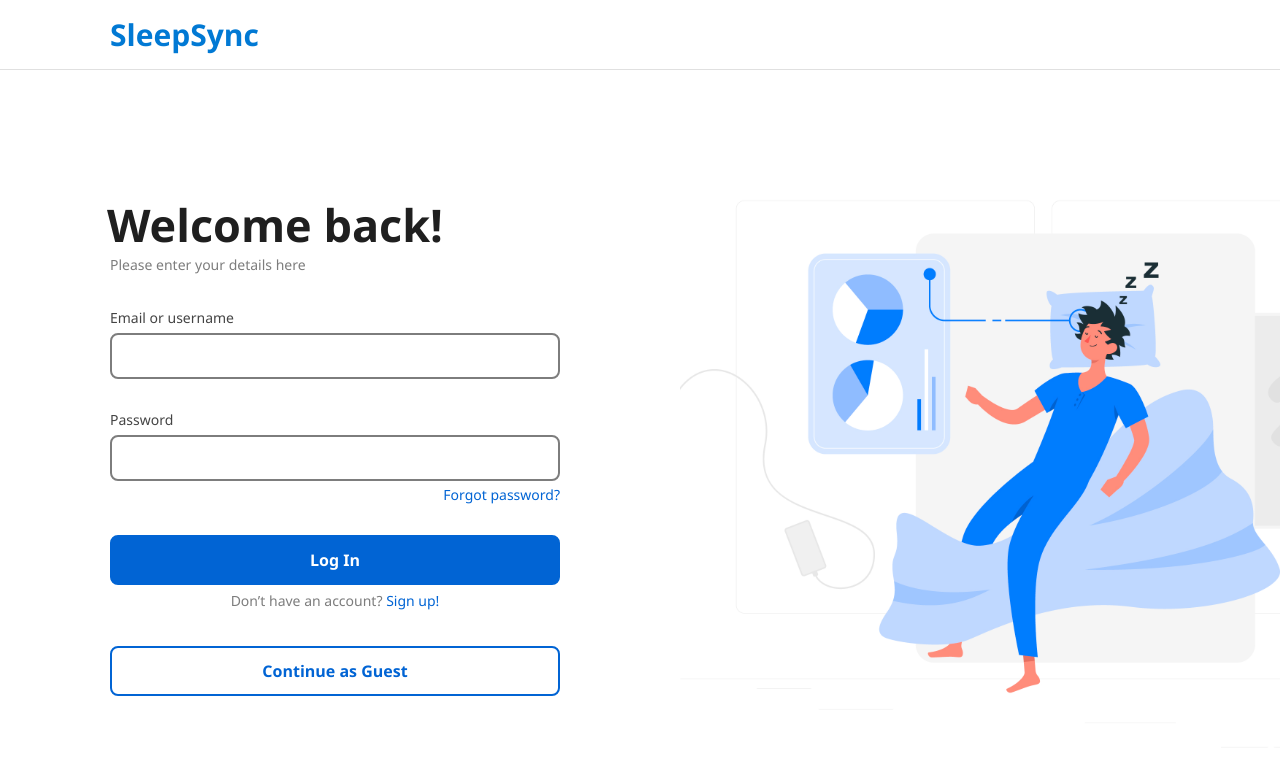
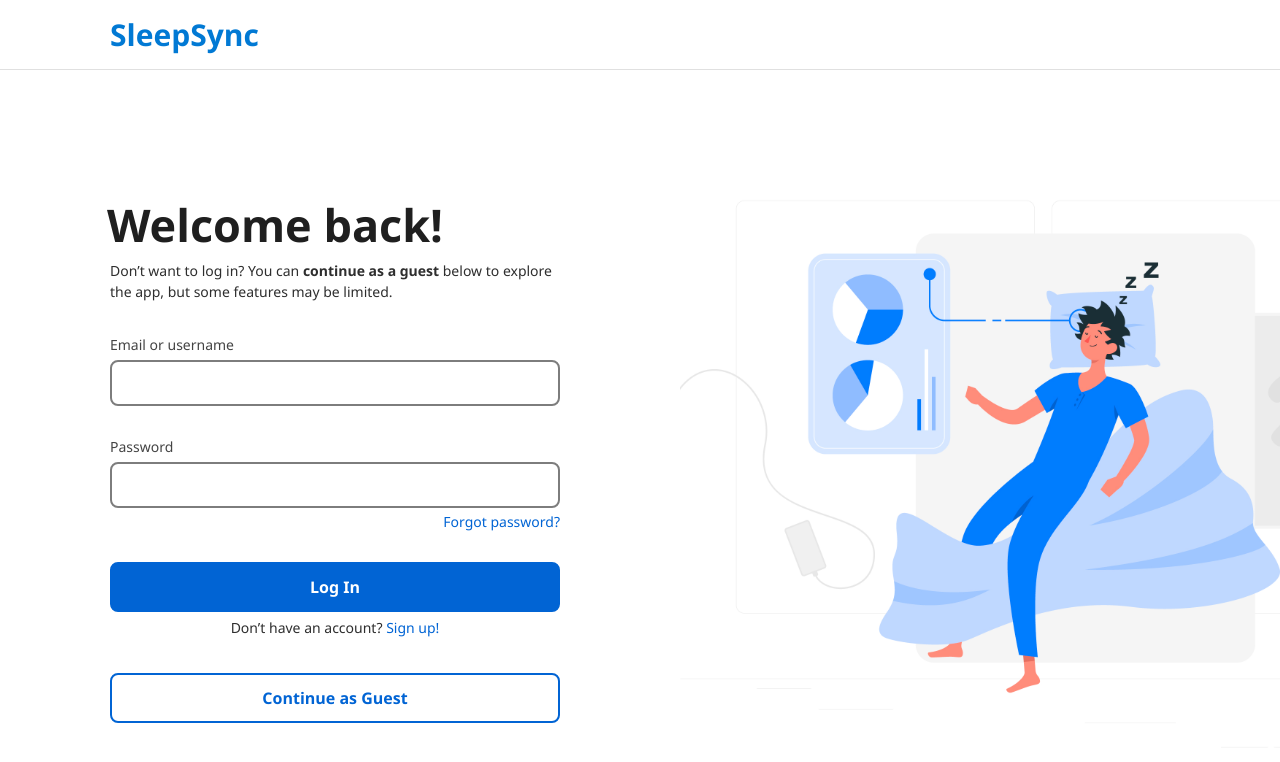
Before and after one commit to UW-INFO442-SP25/Serendipity, a React (Vite) app in the folder SleepSync/: page /login in a window 1280 px wide. Shown: the top 762 px of the page. Built offline with nearby package versions, Linux system fonts and the light colour scheme.

Commit message:
Made homepage clickable and link to resources

```diff
--- a/SleepSync/src/Components/Home/home.css
+++ b/SleepSync/src/Components/Home/home.css
@@ -172,6 +172,19 @@
   cursor: pointer;
 }
 
+.feature-card.clickable {
+  cursor: pointer;
+  transition: transform 0.2s ease, box-shadow 0.2s ease, border-color 0.2s ease;
+  border: 1px solid #ddd; /* default gray border */
+}
+
+.feature-card.clickable:hover {
+  transform: translateY(-5px);
+  border-color: #0070f3; /* blue border on hover */
+}
+
+
+
 /* mobile and tablet: max-width 1023px */
 @media (max-width: 1023px) {
   .home-container {
--- a/SleepSync/src/Components/Home/home.jsx
+++ b/SleepSync/src/Components/Home/home.jsx
@@ -34,17 +34,17 @@ const Home = () => {
     <section className="features">
       <h2>Our Features</h2>
       <div className="feature-cards">
-          <div className="feature-card">
+        <div className="feature-card clickable" onClick={() => navigate('/resources')}>
           <div className="icon">📚</div>
           <h3>Educational Resources</h3>
           <p>Learn about sleep apnea and treatments</p>
         </div>
-          <div className="feature-card">
+        <div className="feature-card clickable" onClick={() => navigate('/discussion')}>
           <div className="icon">💬</div>
           <h3>Discussion Forum</h3>
           <p>Connect with others and share experiences</p>
         </div>
-          <div className="feature-card">
+        <div className="feature-card clickable" onClick={() => navigate('/tracker')}>
           <div className="icon">📈</div>
           <h3>Behavior Tracker</h3>
           <p>Monitor your progress and symptoms</p>
@@ -52,31 +52,38 @@ const Home = () => {
       </div>
     </section>
 
+
       {/* Educational Resources Section */}
     <section className="resources">
       <h2>Educational Resources</h2>
       <div className="card-grid">
+        <a href="https://www.mayoclinic.org/diseases-conditions/sleep-apnea/diagnosis-treatment/drc-20377636" target="_blank" rel="noopener noreferrer">
           <div className="card">
-            <img src={img1} alt="Understanding Sleep Apnea" />
+            <img src={img1} alt="Treatment Options Explained" />
             <div className="card-text">
-              <h4>Understanding Sleep Apnea</h4>
-              <p>Learn the basics of sleep apnea</p>
+              <h4>Treatment Options Explained</h4>
+              <p>CPAP, oral devices, surgeries—what’s right for you?</p>
             </div>
           </div>
+        </a>
+        <a href="https://www.nhlbi.nih.gov/health/sleep-apnea/living-with" target="_blank" rel="noopener noreferrer">
           <div className="card">
-            <img src={img2} alt="Understanding Sleep Apnea" />
+            <img src={img2} alt="Living with Sleep Apnea" />
             <div className="card-text">
-              <h4>Understanding Sleep Apnea</h4>
-              <p>Learn the basics of sleep apnea</p>
+              <h4>Living with Sleep Apnea</h4>
+              <p>Real stories, daily habits, and support networks</p>
             </div>
           </div>
+        </a>
+        <a href="https://www.sleepapnea.org/cpap/" target="_blank" rel="noopener noreferrer">
           <div className="card">
-            <img src={img3} alt="Understanding Sleep Apnea" />
+            <img src={img3} alt="Guide to CPAP Machines" />
             <div className="card-text">
-              <h4>Understanding Sleep Apnea</h4>
-              <p>Learn the basics of sleep apnea</p>
+              <h4>A Guide to CPAP Machines</h4>
+              <p>A quick start guide to CPAP therapy—setup, cleaning, and common problems.</p>
             </div>
           </div>
+        </a>
       </div>
   <button className="view-all-btn" onClick={() => navigate('/resources')}>
     View All Resources
--- a/SleepSync/src/Components/Home/login.css
+++ b/SleepSync/src/Components/Home/login.css
@@ -91,7 +91,7 @@
 
   .login-card p {
     font-size: 14px;
-    color: #7d7d7d;
+    color: #2e2e2e;
     margin-bottom: 20px;
   }
 
@@ -168,6 +168,13 @@ html, body {
   overflow-x: hidden;
 }
 
+.login-note {
+  font-size: 13px;
+  color: #5c5c5c;
+  margin-top: 20px;
+  margin-bottom: 10px;
+}
+
 /* mobile and tablet: max-width 1023px */
 @media (max-width: 1023px) {
   .login-image-card {
--- a/SleepSync/src/Components/Home/login.jsx
+++ b/SleepSync/src/Components/Home/login.jsx
@@ -29,7 +29,10 @@ const Login = () => {
           {/* Login form */}
           <div className="login-card">
             <h1>Welcome back!</h1>
-            <p>Please enter your details here</p>
+            <p className="login-note">
+              Don’t want to log in? You can <strong>continue as a guest</strong> below to explore the app,
+              but some features may be limited.
+            </p>
 
             <form onSubmit={handleLogin}>
               <label className="login-label" htmlFor="email">Email or username</label>
```
Also changed, not shown: SleepSync/src/assets/nightsky.jpeg. Lines whose indentation alone changed are shown as unchanged.
